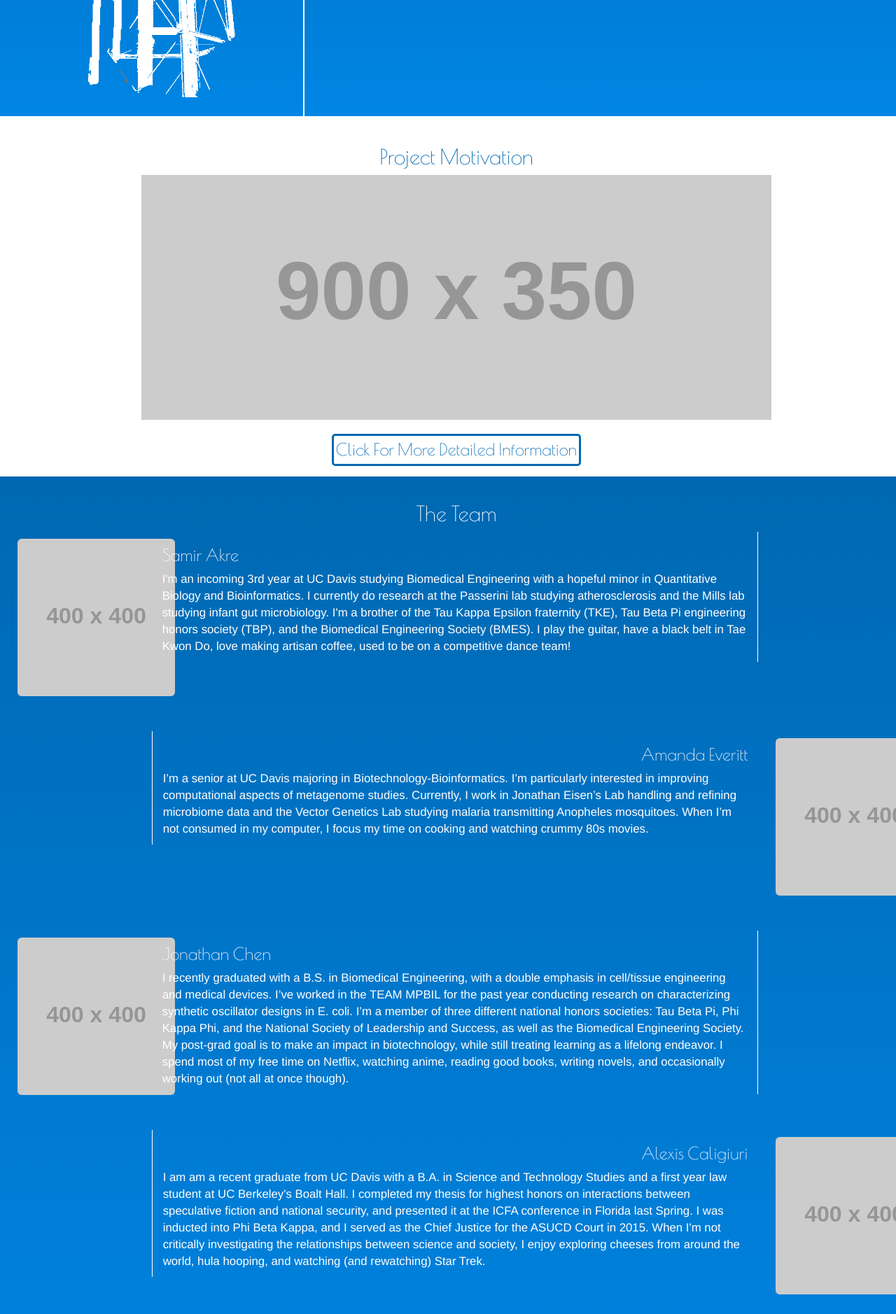
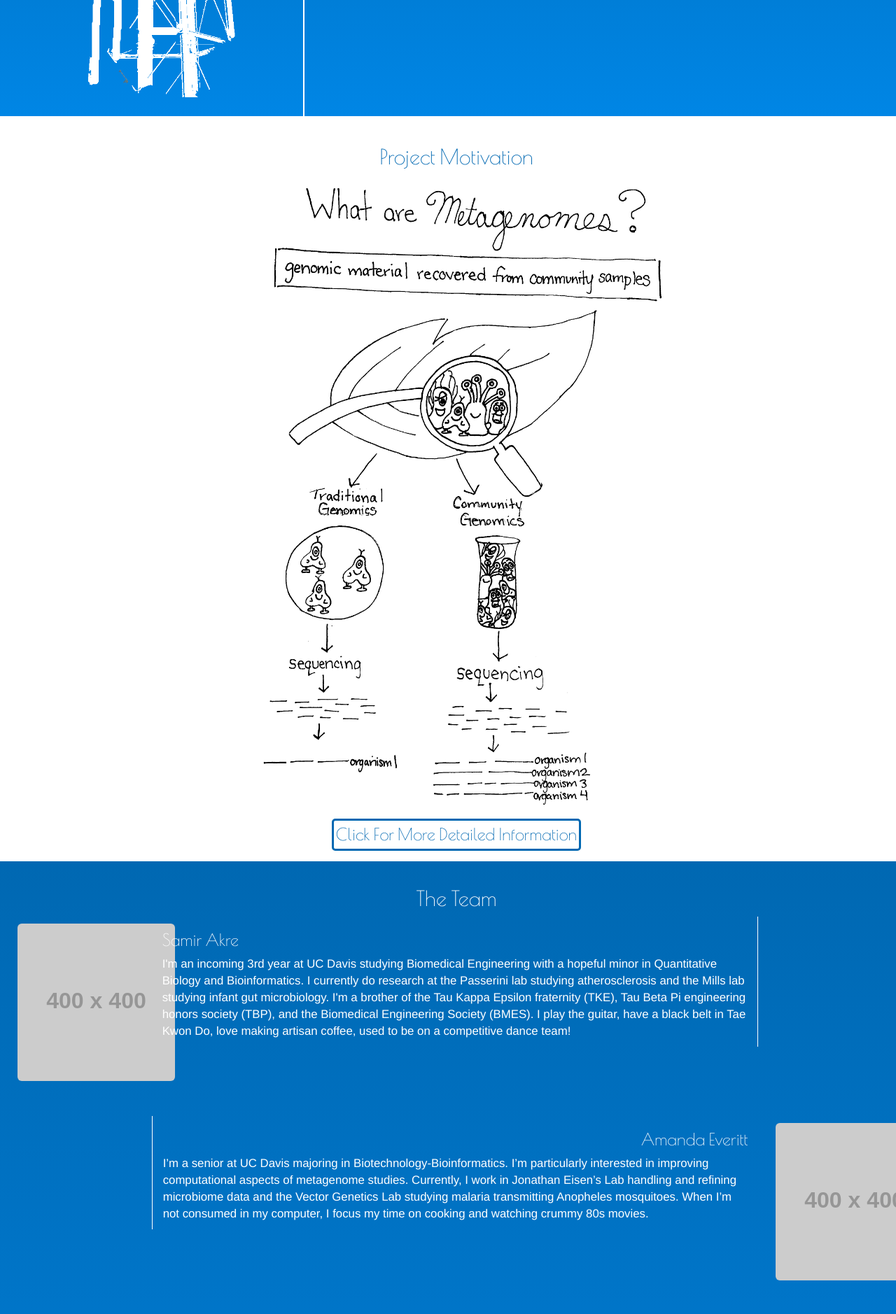
Before and after one commit to UCDiGEM2016/UCDiGEM2016.io, a Jekyll site: the page built from index.html, in a window 1280 px wide. Shown: the part 804-2682 px from the top of the page at 70% size. Built offline with Jekyll 4.4.1, drawn with Linux system fonts in a browser that asks for light colours; nearby versions of some CDN libraries; library files that are not in the unit come from our copies.

Commit message:
doodle attempt

```diff
--- a/_sass/_style.scss
+++ b/_sass/_style.scss
@@ -341,6 +341,10 @@ min-height: 25vh;
 }
 
 /* PAGE STYLES */
+.doodle
+{
+	max-height:100vh;
+}
 .page-header
 {
 	max-height:10vh;
--- a/index.html
+++ b/index.html
@@ -16,7 +16,8 @@ layout: default
 	<div class="row row-centered">
 		<div class="col-xs-12 col-centered">
 			<h2>Project Motivation</h2>
-			<img src="http://placehold.it/900x350/0068B2/ffffff">
+		<!--	<img src="http://placehold.it/900x350/0068B2/ffffff"> -->
+		<img id = "mGenome" class = "doodle"src="{{'pictures/01_transparent.png'| prepend: site.baseurl }}" alt="">
 			<p></p>
 		</div>
 		<div class="col-xs-6 col-centered projLinks">
```
Also changed, not shown: pictures/01_transparent.png (added).
